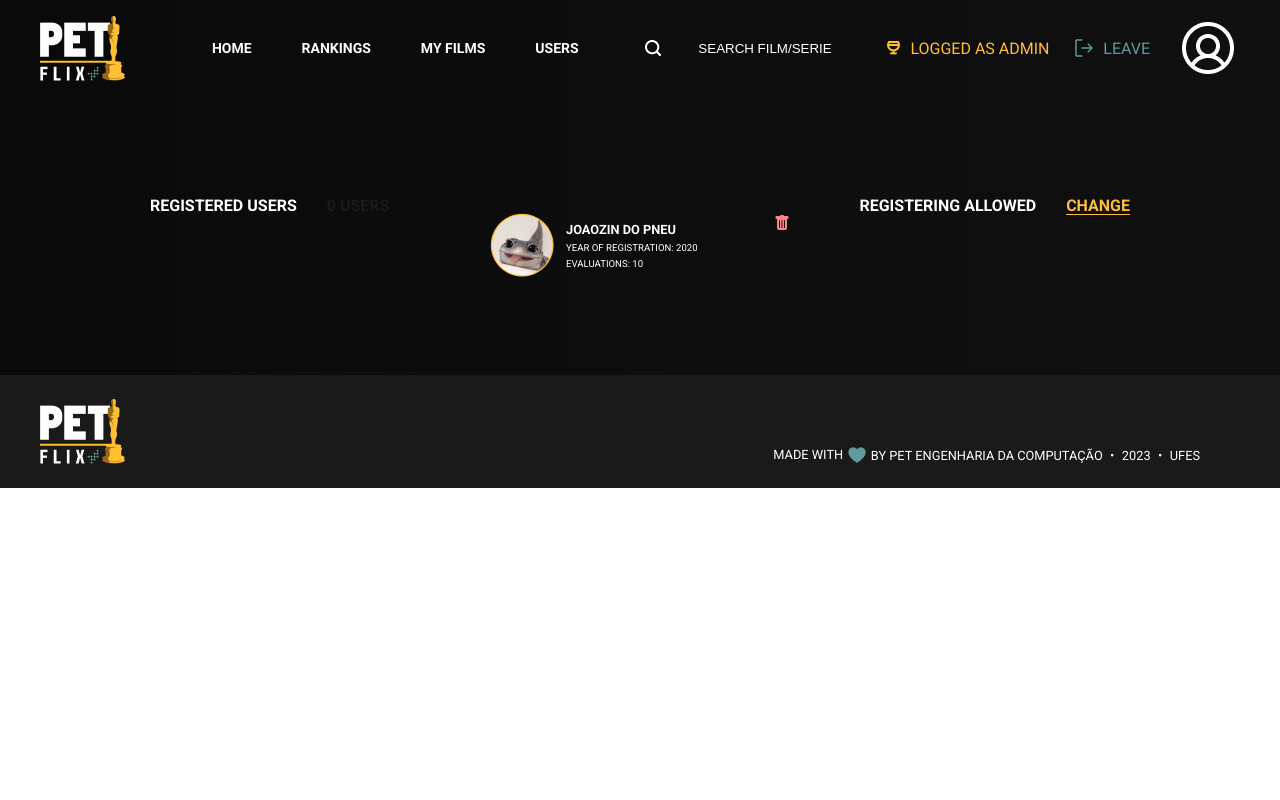
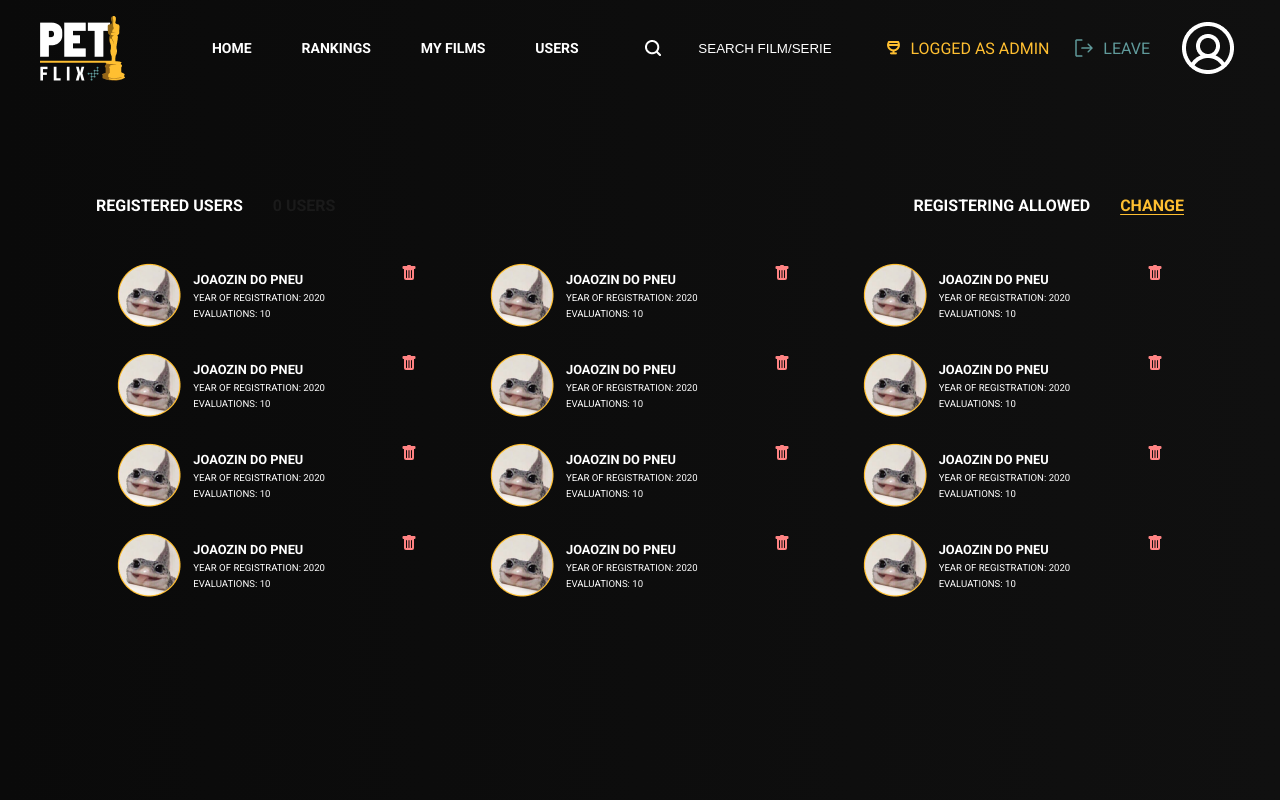
Before and after one commit to viniciuscole/frontend-petflix, a Next.js app: page /admin in a window 1280 px wide. Shown: the top 800 px of the page. Built offline with nearby package versions, Linux system fonts and the light colour scheme.

Commit message:
users page

```diff
--- a/pages/admin.js
+++ b/pages/admin.js
@@ -10,6 +10,7 @@ export default function Admin(){
     return (
         <div className={styles.admin}>
             <Header />
+            <div className={styles.adminContent}>
                 <div className={styles.usersConteiner}>
                     <section className={styles.usersConteinerText}>
                         <span>
@@ -23,8 +24,20 @@ export default function Admin(){
                     </section>
                     <section className={styles.usersConteinerContent}>
                         <UserBox profilePic={exempleProfilePic} qtdEvaluations={10} registrationYear={2020} username={"JOAOZIN DO PNEU"}/>
+                        <UserBox profilePic={exempleProfilePic} qtdEvaluations={10} registrationYear={2020} username={"JOAOZIN DO PNEU"}/>
+                        <UserBox profilePic={exempleProfilePic} qtdEvaluations={10} registrationYear={2020} username={"JOAOZIN DO PNEU"}/>
+                        <UserBox profilePic={exempleProfilePic} qtdEvaluations={10} registrationYear={2020} username={"JOAOZIN DO PNEU"}/>
+                        <UserBox profilePic={exempleProfilePic} qtdEvaluations={10} registrationYear={2020} username={"JOAOZIN DO PNEU"}/>
+                        <UserBox profilePic={exempleProfilePic} qtdEvaluations={10} registrationYear={2020} username={"JOAOZIN DO PNEU"}/>
+                        <UserBox profilePic={exempleProfilePic} qtdEvaluations={10} registrationYear={2020} username={"JOAOZIN DO PNEU"}/>
+                        <UserBox profilePic={exempleProfilePic} qtdEvaluations={10} registrationYear={2020} username={"JOAOZIN DO PNEU"}/>
+                        <UserBox profilePic={exempleProfilePic} qtdEvaluations={10} registrationYear={2020} username={"JOAOZIN DO PNEU"}/>
+                        <UserBox profilePic={exempleProfilePic} qtdEvaluations={10} registrationYear={2020} username={"JOAOZIN DO PNEU"}/>
+                        <UserBox profilePic={exempleProfilePic} qtdEvaluations={10} registrationYear={2020} username={"JOAOZIN DO PNEU"}/>
+                        <UserBox profilePic={exempleProfilePic} qtdEvaluations={10} registrationYear={2020} username={"JOAOZIN DO PNEU"}/>
                     </section>
                 </div>
+            </div>
             <Footer />
         </div>
     )
--- a/styles/pages/Admin.module.css
+++ b/styles/pages/Admin.module.css
@@ -4,13 +4,17 @@
     width: 100vw;
 }
 
+.adminContent{
+    height: 100vh;
+}
+
 .usersConteiner{
     display: flex;
     flex-direction: column;
-    align-items: center;
     justify-content: center;
     height: auto;
-    margin: 100px 150px;
+    margin: 100px auto;
+    width: 85%;
 }
 
 .usersConteinerText{
@@ -38,3 +42,12 @@
 .usersConteinerText span p#qtdUsers{
     color: var(--quaternary);
 }
+
+.usersConteinerContent{
+    display: flex;
+    margin-top: 50px;
+    flex-wrap: wrap;
+    justify-content: space-around;
+    row-gap: 30px;
+    gap: 30px;
+}
```
